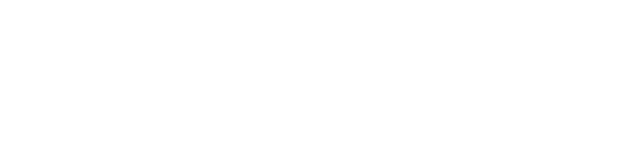
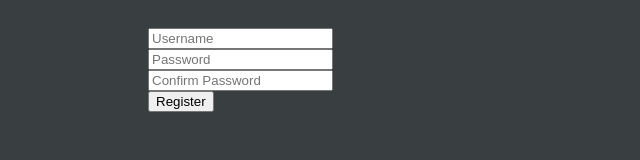
Before and after one commit to ShokoSilverman/WebBasedandRedPilled, a website: page src/main/webapp/registration.html in a window 1280 px wide. Shown: the whole page, without its empty margins (0-640 px from the left). Drawn offline with Linux system fonts and the light colour scheme.

Commit message:
CSS Html buznezz (cool and good B))

```diff
--- a/src/main/webapp/registration.html
+++ b/src/main/webapp/registration.html
@@ -3,8 +3,21 @@
 <head>
     <meta charset="UTF-8">
     <title>Title</title>
+    <link href='style.css' rel='stylesheet'>
 </head>
 <body>
-
+    <div style="display: flex;">
+        <ul>
+            <li></li>
+            <li></li>
+            <li></li>
+        </ul>
+        <ul>
+            <li><input type='text' id='newUsernameID' name='newUsernameInput' placeholder="Username"></li>
+            <li><input type='password' id='newPasswordID' name='newPasswordInput' placeholder="Password"></li>
+            <li><input type='passwordConfirm' id='passwordIDConfirm' name='passwordInputConfirm' placeholder="Confirm Password"></li>
+            <li><input type='button' value='Register'></li>
+        </ul>
+    </div>
 </body>
 </html>
--- a/src/main/webapp/style.css
+++ b/src/main/webapp/style.css
@@ -0,0 +1,13 @@
+html {
+background-color: #393E41;
+color: #D3D0CB;
+}
+
+ul {
+    list-style-type: none;
+    margin: 20px
+}
+
+.chatWindow {
+    border: 5px solid #E2C044;
+}
```
Also changed, not shown: src/main/webapp/chatRoom.html (+4 -1 lines), src/main/webapp/index.html (+1 -0 lines).
